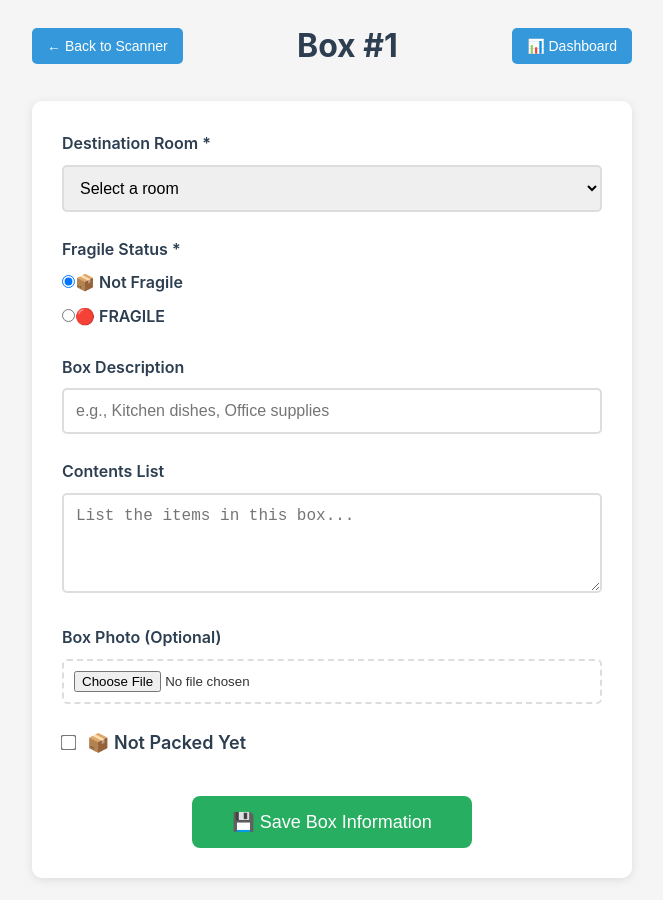
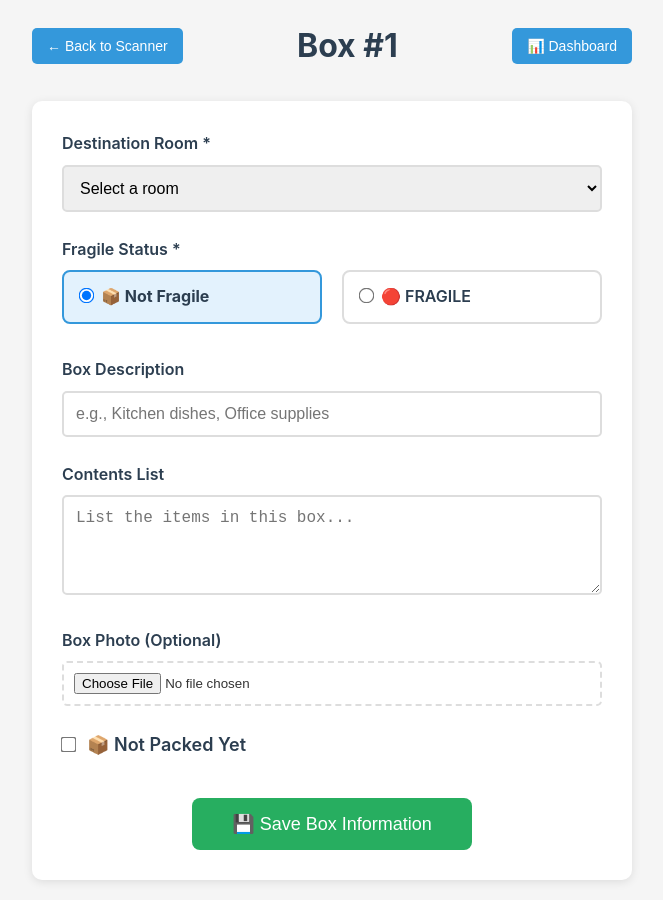
Before and after one commit to ulettjd/qr-box-tracker, a React (Create React App) app: page /1/1/1 in a window 1280 px wide. Shown: the whole page, without its empty margins (308-971 px from the left). Built offline with nearby package versions, Linux system fonts and the light colour scheme.

Commit message:
Update App.css

```diff
--- a/src/App.css
+++ b/src/App.css
@@ -526,3 +526,45 @@ body {
 .remove-image-button:hover {
   background-color: #c0392b;
 }
+
+.radio-group {
+  display: flex;
+  gap: 20px;
+  margin-top: 8px;
+}
+
+.radio-label {
+  display: flex;
+  align-items: center;
+  cursor: pointer;
+  font-weight: normal;
+  padding: 12px 16px;
+  border: 2px solid #ddd;
+  border-radius: 8px;
+  transition: all 0.3s;
+  flex: 1;
+  justify-content: center;
+}
+
+.radio-label:hover {
+  border-color: #3498db;
+  background-color: #f8f9fa;
+}
+
+.radio-label input[type="radio"] {
+  margin-right: 8px;
+  transform: scale(1.2);
+}
+
+.radio-label input[type="radio"]:checked + .radio-text {
+  font-weight: bold;
+}
+
+.radio-label:has(input:checked) {
+  border-color: #3498db;
+  background-color: #e3f2fd;
+}
+
+.radio-text {
+  font-size: 16px;
+}
```
